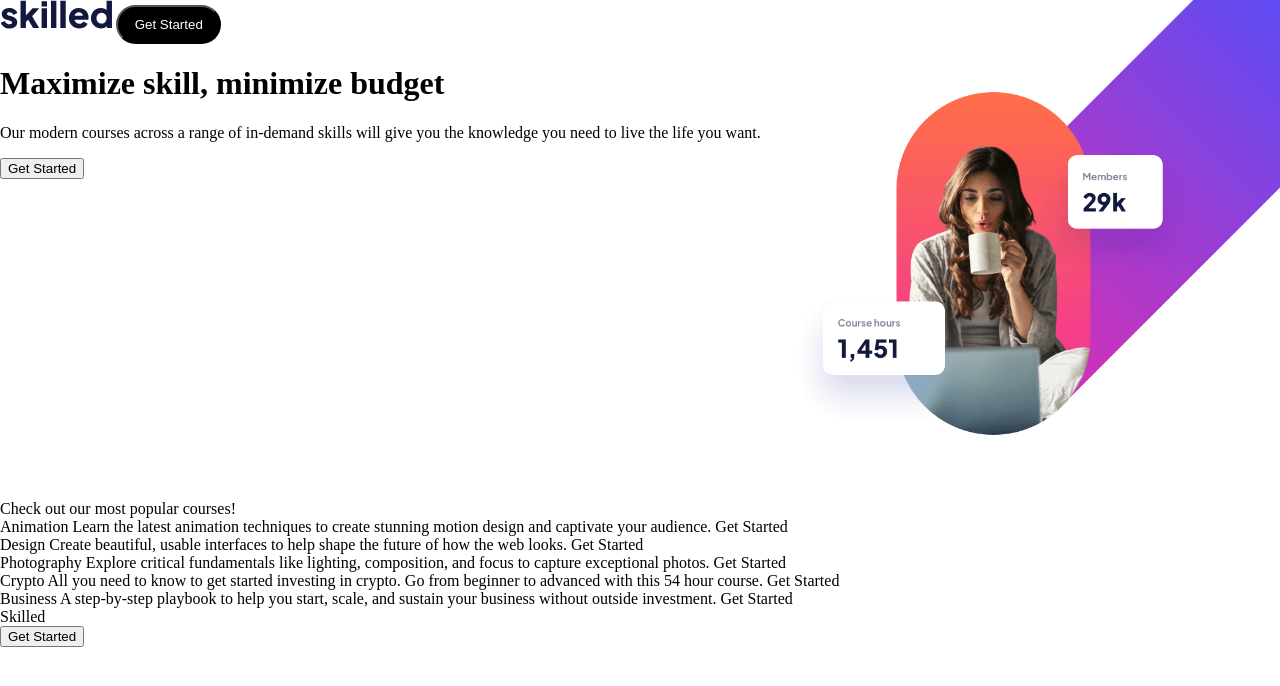
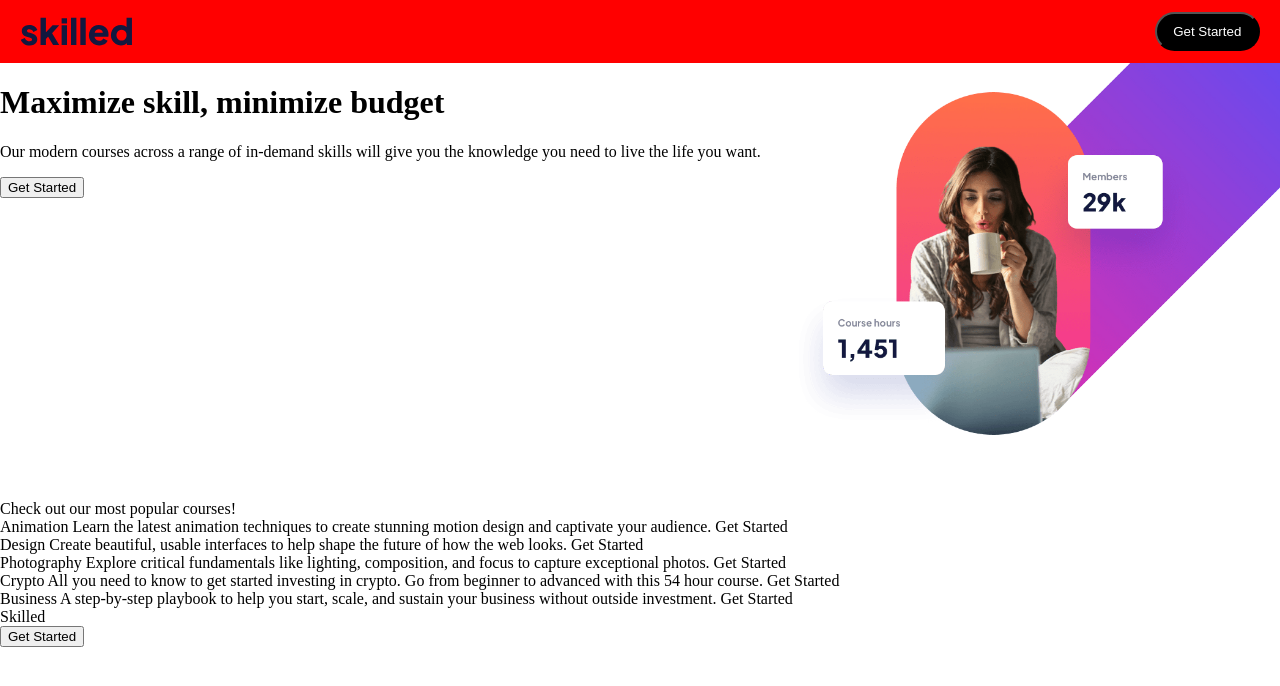
Before and after one commit to aleknovkovski/FEM-skilled-elearning-landing-page, a plain HTML site: page working/index.html in a window 1280 px wide. Drawn offline with Linux system fonts and the light colour scheme.

Commit message:
Style header-top

```diff
--- a/working/index.css
+++ b/working/index.css
@@ -16,3 +16,11 @@ body {
     color: white;
     padding: 0.75em 1.25em;
 }
+
+.header-top {
+    padding: 0.75em 1.25em;
+    display: flex;
+    justify-content: space-between;
+    align-items: center;
+    background: red;
+}
--- a/working/index.html
+++ b/working/index.html
@@ -12,7 +12,7 @@
 <body>
 
 <header class="front-page-header">
-    <header>
+    <header class="header-top">
         <img src="./assets/logo-dark.svg">
         <button class="dark-button">Get Started</button>
     </header>
```
